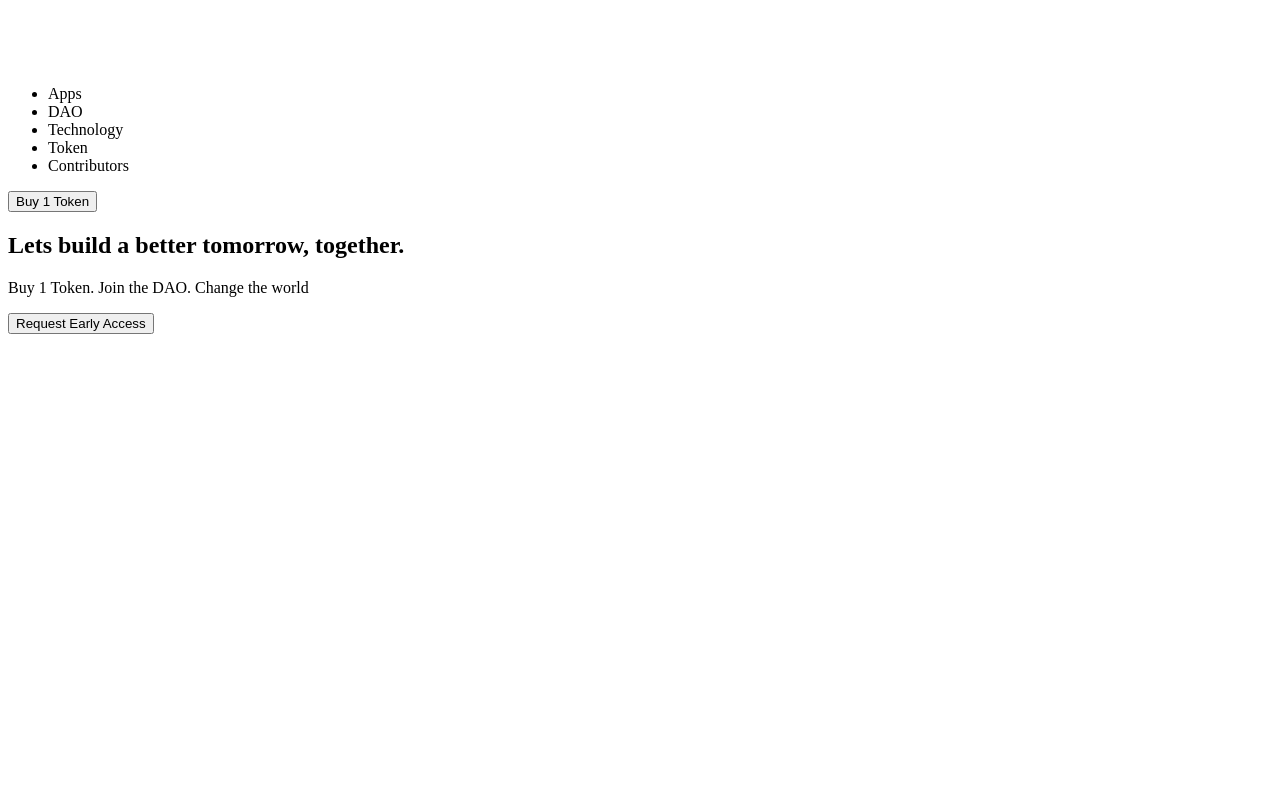
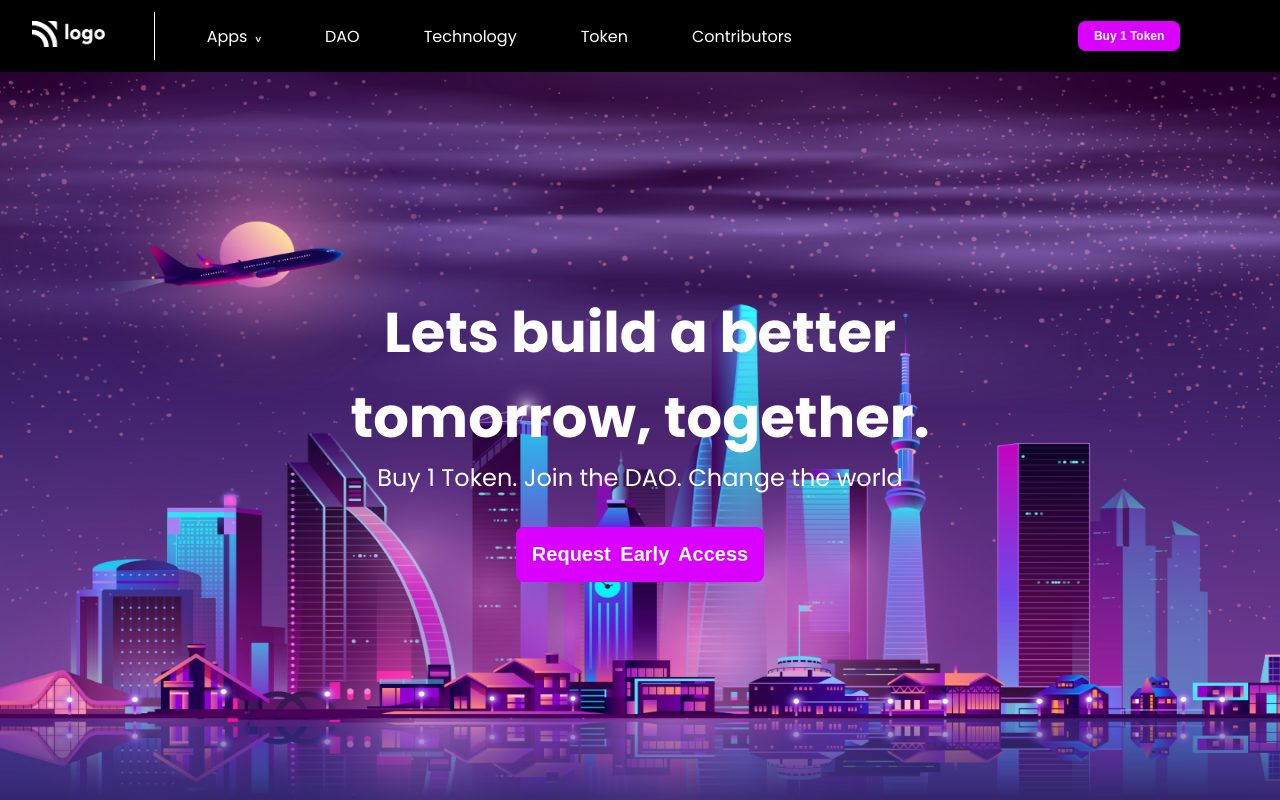
Before and after one commit to omang-morekar/project-5, a website: page index.html in a window 1280 px wide. Drawn offline with Linux system fonts and the light colour scheme.

Commit message:
ready to deploy

```diff
--- a/index.html
+++ b/index.html
@@ -45,7 +45,9 @@
       <!-- Hero Section -->
       <section aria-label="hero">
         <div class="hero">
-          <h1 class="hero-heading">Lets build a better tomorrow, together.</h1>
+          <h1 class="hero-heading">
+            Lets build a better <br />tomorrow, together.
+          </h1>
           <p class="hero-description">
             Buy 1 Token. Join the DAO. Change the world
           </p>
--- a/style.css
+++ b/style.css
@@ -0,0 +1,132 @@
+body {
+  margin: 0;
+}
+
+.container {
+  display: flex;
+  flex-direction: column;
+  height: 100vh;
+  width: 100vw;
+}
+
+/* => NAVBAR */
+
+section[aria-label="navbar"] {
+  flex-basis: 9%;
+}
+
+.navbar {
+  display: flex;
+  align-items: center;
+  /* justify-content: space-between; */
+  background-color: black;
+  color: white;
+  padding: 0 2rem;
+  margin-bottom: 0;
+}
+
+.navbar > div:first-child {
+  flex-basis: 10%;
+}
+
+img[alt="logo"] {
+  width: 60%;
+}
+
+.line {
+  flex-basis: 1%;
+  /* border-right: 1px solid white; */
+  height: 6vh;
+  border-left: 1px solid white;
+  margin: 0.75rem 0;
+}
+
+.grow-list {
+  flex-basis: 75%;
+}
+
+.list {
+  display: flex;
+  list-style: none;
+  justify-content: flex-start;
+}
+
+.list-item {
+  padding: 0 2rem;
+  font-family: "Poppins", sans-serif;
+}
+
+.list-item:first-child {
+  padding-left: 0;
+}
+
+.list-item:first-child::after {
+  content: "v";
+  margin-left: 0.5rem;
+  font-size: 0.6rem;
+  font-family: "Montserrat", sans-serif;
+}
+
+.navbar > div:last-child {
+  flex-basis: 14%;
+}
+
+button {
+  color: white;
+  background-color: #d900ff;
+  border-radius: 7.5px;
+  border: none;
+}
+
+button:hover {
+  cursor: pointer;
+}
+
+.button-small {
+  padding: 0.5rem 1rem;
+  font-weight: 600;
+  font-size: 0.75rem;
+}
+
+/* => HERO */
+
+section[aria-label="hero"] {
+  flex-basis: 91%;
+  background-image: url(./assets/bg.png);
+  background-repeat: no-repeat;
+  background-size: 100% 100%;
+}
+
+.hero {
+  height: 100%;
+  width: 100%;
+  display: flex;
+  flex-direction: column;
+  justify-content: center;
+  align-items: center;
+}
+
+.hero-heading {
+  /* flex-basis: 40%; */
+  /* align-self: flex-end; */
+  font-size: 3.5rem;
+  font-family: "Poppins", sans-serif;
+  text-align: center;
+  margin: 0;
+  color: white;
+}
+
+.hero-description {
+  color: white;
+  font-family: "Poppins", sans-serif;
+  font-size: 1.5rem;
+  margin: 0;
+}
+
+.button-large {
+  margin-top: 2rem;
+  padding: 1rem;
+  font-size: 1.25rem;
+  font-weight: 600;
+  word-spacing: 4px;
+}
```
